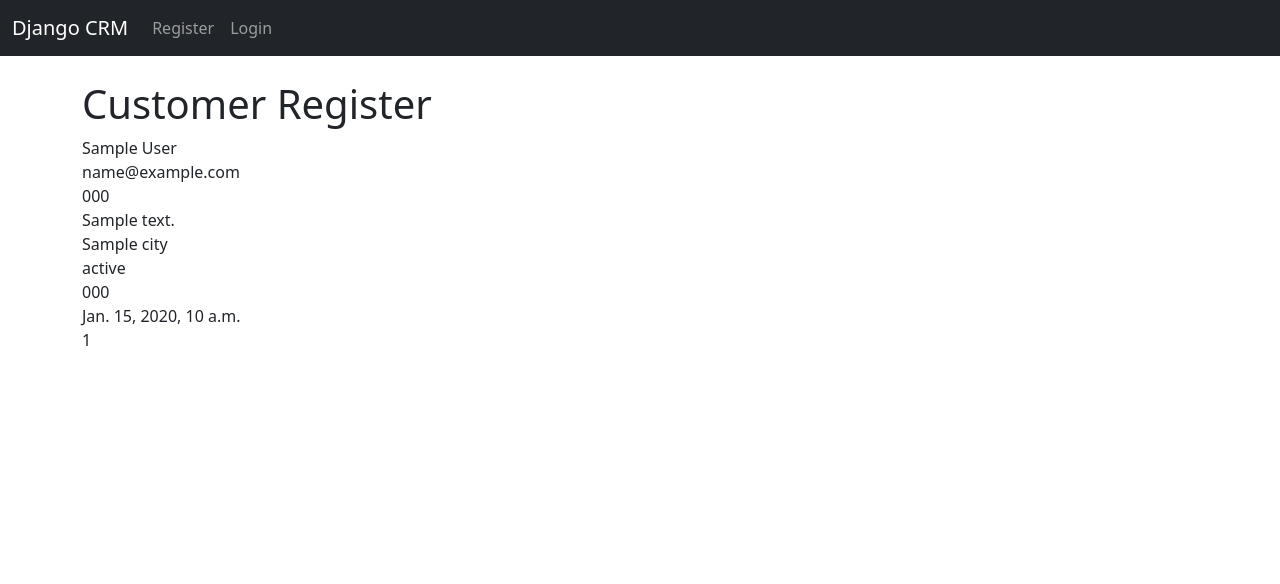
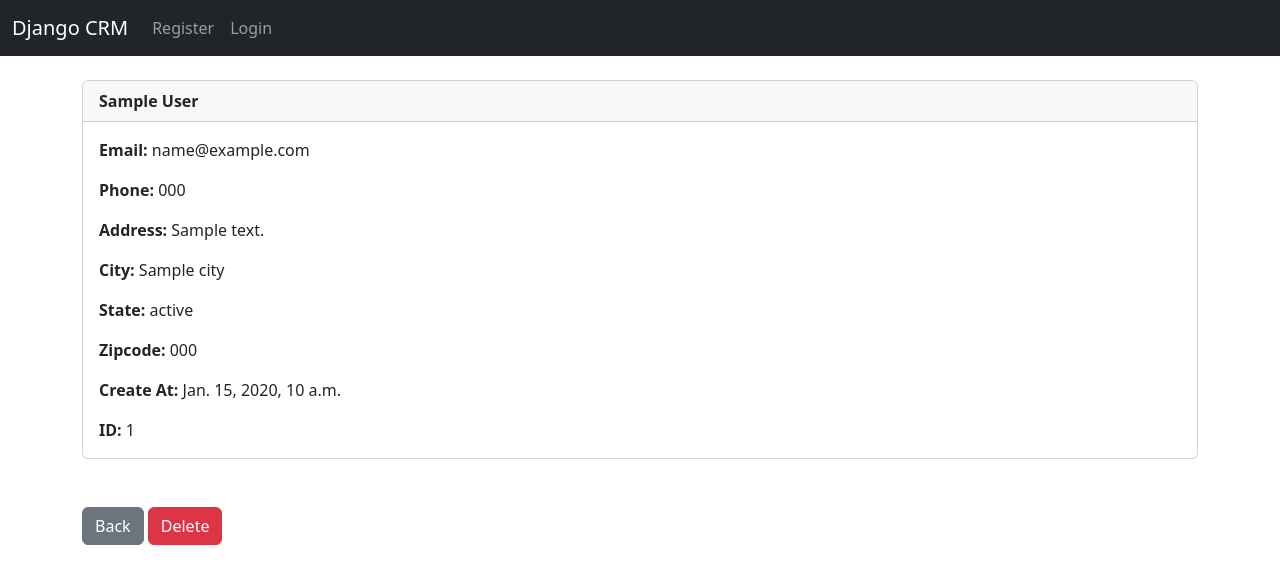
Before and after one commit to GitHudsonLima/Django-Project-CRM, a Django app: template dcrm/website/templates/record.html in a window 1280 px wide. Shown: the top 584 px of the page. Run offline with Django 4.2, Linux system fonts and the light colour scheme; the template is opened without the code that fills it: most values are stand-ins (such as "Sample title", 1, 10 or a date in 2020).

Commit message:
Delete and Add Records

```diff
--- a/dcrm/website/templates/navbar.html
+++ b/dcrm/website/templates/navbar.html
@@ -8,6 +8,10 @@
         <ul class="navbar-nav me-auto mb-2 mb-lg-0">
 
           {% if user.is_authenticated %}
+
+          <li class="nav-item">
+            <a class="nav-link" href="{% url 'add_record' %}">Add Record</a>
+          </li>
 
           <li class="nav-item">
             <a class="nav-link" href="{% url 'logout' %}">Logout</a>
--- a/dcrm/website/templates/record.html
+++ b/dcrm/website/templates/record.html
@@ -2,16 +2,38 @@
 
 {% block content %}
 
-<h1> Customer Register </h1>
+<div class="card">
+  <div class="card-header">
+    <strong>{{ customer_record.first_name }} {{ customer_record.last_name }}</strong>
+  </div>
+  <div class="card-body">
+    <p class="card-text">
+        <strong>Email: </strong>{{ customer_record.email }}
+    <p class="card-text">
+        <strong>Phone: </strong>{{ customer_record.phone }}
+    <p class="card-text">
+        <strong>Address: </strong>{{ customer_record.address }}
+    <p class="card-text">
+        <strong>City: </strong>{{ customer_record.city }}
+    <p class="card-text">
+        <strong>State: </strong>{{ customer_record.state }}
+    <p class="card-text">
+        <strong>Zipcode: </strong>{{ customer_record.zipcode }}
+    <p class="card-text">
+        <strong>Create At: </strong>{{ customer_record.created_at }}
+    <p class="card-text">
+        <strong>ID: </strong>{{ customer_record.id }}
+    </p>
 
-    {{ customer_record.first_name }} {{ record.last_name }}<br/>
-    {{ customer_record.email }}<br/>
-    {{ customer_record.phone }}<br/>
-    {{ customer_record.address }}<br/>
-    {{ customer_record.city }}<br/>
-    {{ customer_record.state }}<br/>
-    {{ customer_record.zipcode }}<br/>
-    {{ customer_record.created_at }}<br/>
-    {{ customer_record.id }}<br/>
+  </div>
+</div>
+
+<br/>
+<br/>
+<a href="{% url 'home' %}" class="btn btn-secondary">Back</a>
+
+<a href="{% url 'delete_record' customer_record.id %}" class="btn btn-danger">Delete</a>
+
+
 
 {% endblock %}
--- a/dcrm/website/urls.py
+++ b/dcrm/website/urls.py
@@ -7,4 +7,7 @@ urlpatterns = [
     path('logout/', views.logout_user, name='logout'),
     path('register/', views.register_user, name='register'),
     path('record/<int:pk>', views.customer_record, name='record'),
+    path('delete_record/<int:pk>', views.delete_record, name='delete_record'),
+    path('add_record/', views.add_record, name='add_record'),
+
 ]
```
Also changed, not shown: dcrm/website/forms.py (+17 -0 lines), dcrm/website/templates/add_record.html (added, +17 -0 lines), dcrm/website/views.py (+26 -1 lines), 1 other file.
